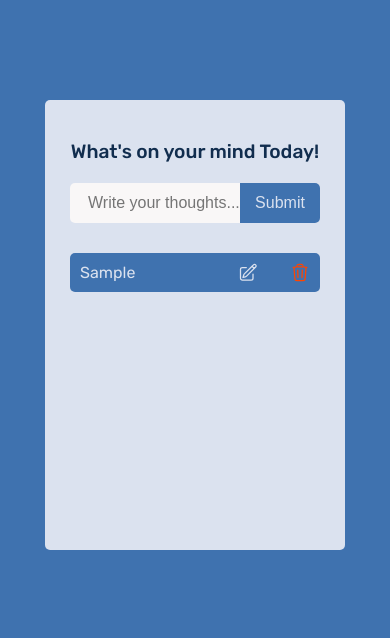
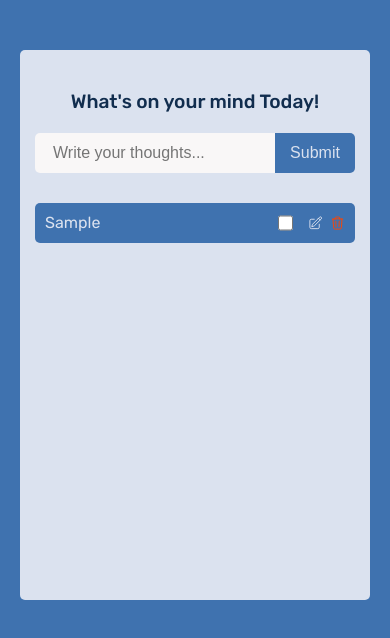
Before and after one commit to sunnyaditya07/to-do-list, a React (Vite) app: page / in a window 390 px wide. Both pictures are taken after typing "Sample" into the empty fields and a click on the button "Submit". Shown: the top 638 px of the page. Built offline with nearby package versions, Linux system fonts and the light colour scheme.

Commit message:
Change in css

```diff
--- a/src/components/WishList.jsx
+++ b/src/components/WishList.jsx
@@ -5,7 +5,7 @@ function WishList({ item, onDeleteItems, id }) {
     <div className="item">
       <p className="item-text">{item}</p>
       <div className="item-btn">
-        {/* <input type="radio" className="radio-checkbox" /> */}
+        <input type="checkbox" className="checkbox" />
         <svg
           xmlns="http://www.w3.org/2000/svg"
           fill="none"
--- a/src/index.css
+++ b/src/index.css
@@ -43,25 +43,30 @@ body {
   /* border: 4px solid pink; */
   padding: 0px 40px;
   margin-top: 10px;
-  position: relative;
+  /* position: relative; */
+  display: flex;
   margin-bottom: 30px;
 }
 input {
-  width: 350px;
+  width: 270px;
   height: 40px;
   border: none;
   outline: none;
   font-size: 16px;
   background-color: #f9f7f7;
-  border-radius: 5px;
+  /* border-radius: 5px; */
+  border-bottom-left-radius: 5px;
+  border-top-left-radius: 5px;
+
   padding-left: 18px;
+  padding-right: 10px;
 }
 .item-text {
   color: #dbe2ef;
 }
 button {
-  position: absolute;
-  right: 40px;
+  /* position: absolute; */
+  /* right: 40px; */
   width: 80px;
   height: 40px;
   border: none;
@@ -71,6 +76,11 @@ button {
   border-top-right-radius: 5px;
   border-bottom-right-radius: 5px;
   cursor: pointer;
+  transition: background-color 0.3s;
+}
+button:hover,
+button:active {
+  background-color: #325b8c;
 }
 .edit-btn,
 .delete-btn {
@@ -96,7 +106,7 @@ button {
   text-align: center;
   /* align-items: flex-start; */
   overflow-y: scroll;
-  margin-bottom: 30px;
+  margin-bottom: 20px;
 }
 .item {
   display: flex;
@@ -105,13 +115,26 @@ button {
   /* height: 40px; */
   margin-left: 25px;
   background-color: #3f72af;
-  /* border: 3px solid royalblue; */
+
   border-radius: 5px;
   margin-bottom: 10px;
 }
+.item:last-child {
+  margin-bottom: 0px;
+}
+.checkbox {
+  width: 20px;
+  accent-color: #141f2f;
+  border: none;
+  outline: none;
+}
+.checkbox:hover,
+.checkbox:active {
+}
 .item-btn {
   display: flex;
-  gap: 40px;
+
+  gap: 15px;
 }
 .item-text {
   padding: 10px;
@@ -120,19 +143,26 @@ button {
 
 @media screen and (max-width: 400px) {
   .app {
-    width: 300px;
+    width: 350px;
 
-    /* margin: 30px auto; */
+    margin: 50px auto;
   }
   .main-box {
-    /* height: 450px; */
+    height: 550px;
     /* margin-bottom: -50px; */
   }
   input {
-    width: 250px;
+    width: 240px;
+  }
+  .list-item {
   }
   .item {
-    width: 250px;
-    margin-left: 75px;
+    width: 320px;
+    margin-left: 40px;
+  }
+  .edit-btn,
+  .delete-btn,
+  .checkbox {
+    width: 15px;
   }
 }
```
